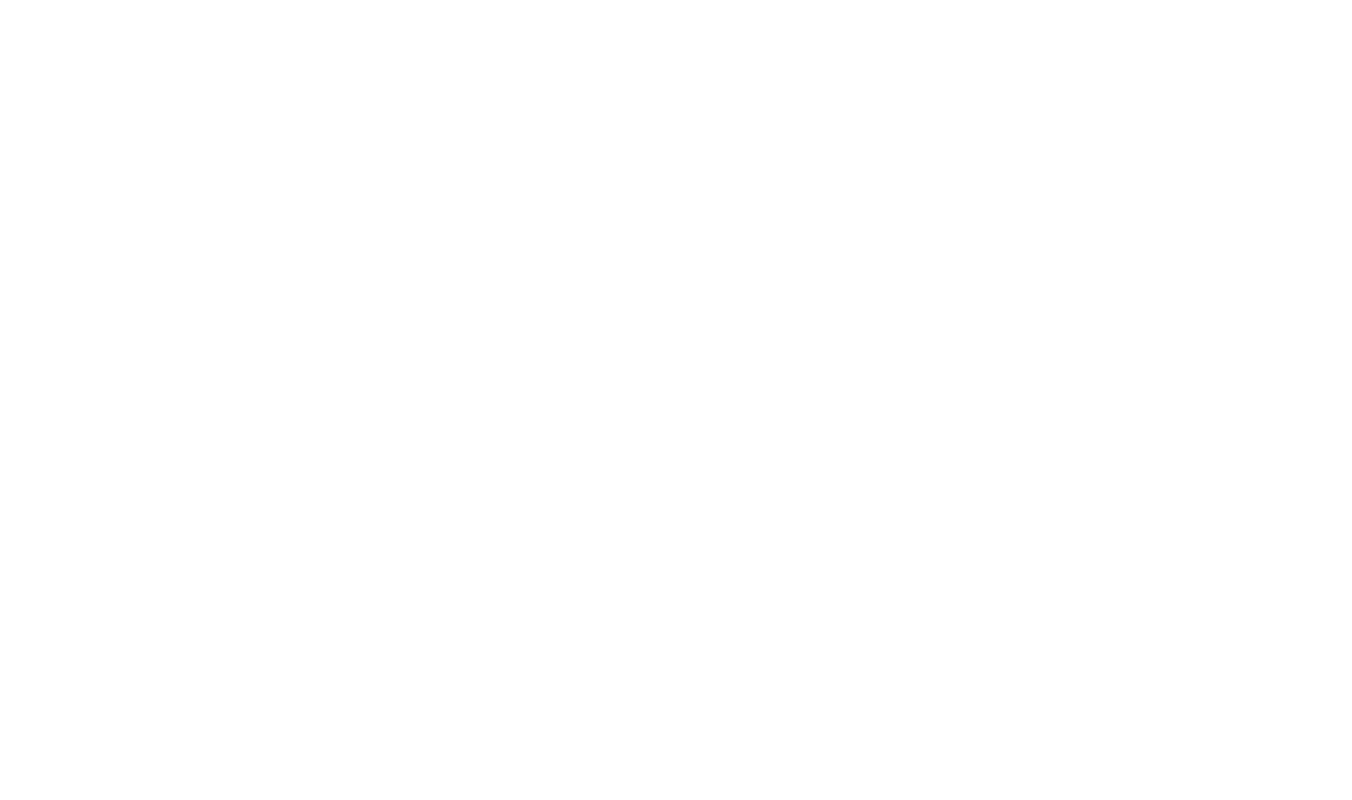
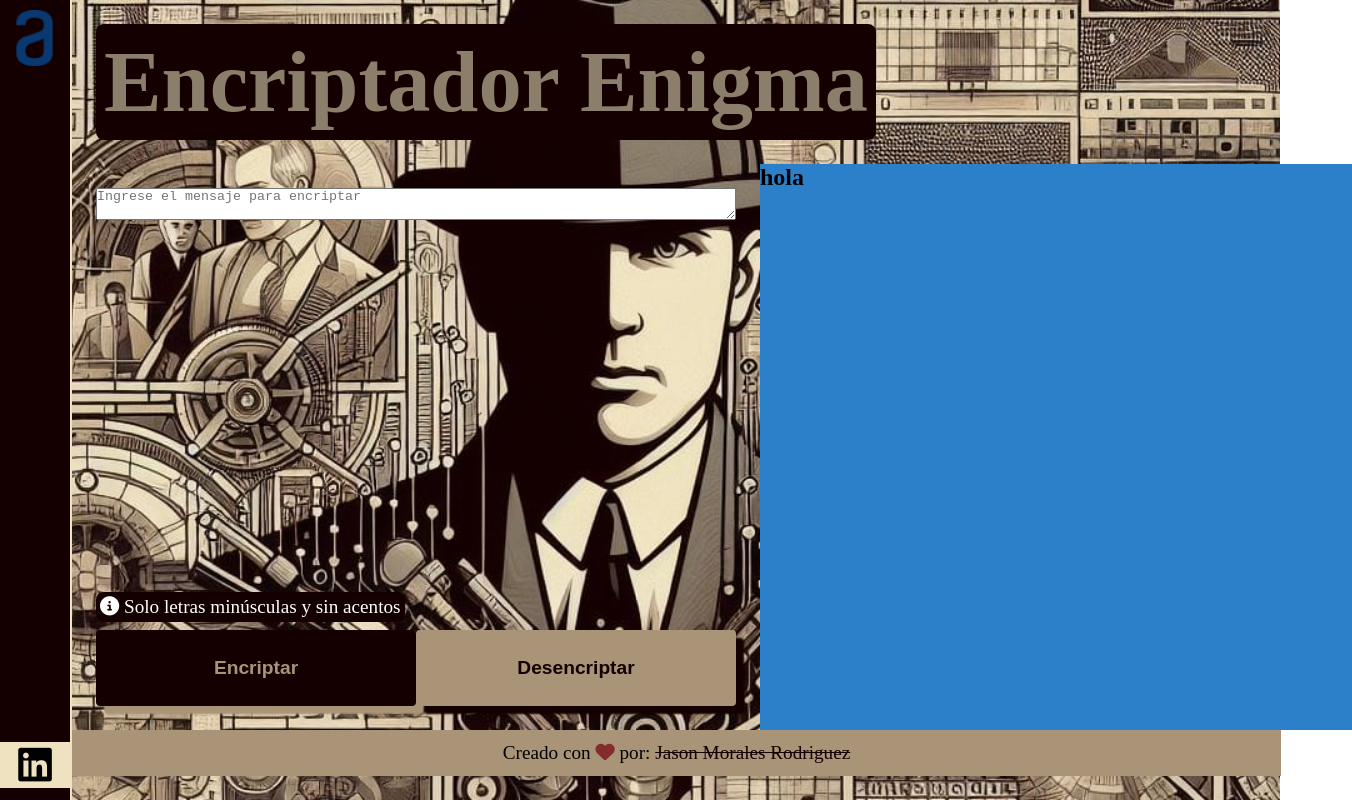
Before and after one commit to JasonMrR/encriptador-enigma, a plain HTML site: page index.html in a window 1280 px wide. Shown: the whole page, 1352 px wide, since content can reach past the window. Drawn offline with Linux system fonts and the light colour scheme.

Commit message:
Primera mitad del front-end terminada

```diff
--- /dev/null
+++ b/footer-styles.css
@@ -0,0 +1,22 @@
+.footer {
+  width: calc(100% - 71px);
+  background-color: var(--color-terciario);
+  text-align: center;
+  padding: 12px 0;
+  font-size: var(--texto-md);
+}
+
+.footer a {
+  color: var(--color-primario);
+  text-decoration: underline;
+  text-decoration-line: line-through;
+  transition: 0.3s ease-in-out;
+}
+
+.footer a:hover {
+  color: var(--color-secundario);
+}
+
+.footer i {
+  color: #842c2c;
+}
--- /dev/null
+++ b/header-styles.css
@@ -0,0 +1,48 @@
+
+.header {
+  width: 70px;
+  height: 100dvh;
+  background-color: var(--color-primario);
+  border-right: 2px solid var(--color-secundario);
+  overflow: hidden;
+  display: flex;
+  justify-content: space-between;
+  flex-direction: column;
+}
+
+.header figure {
+  width: 100%;
+  margin-top: 24px;
+}
+
+.header__logo {
+  width: 100%;
+  object-fit: cover;
+  transform: scale(2);
+}
+
+.header__links{
+  background-color: var(--color-secundario);
+  text-align: center;
+  margin-bottom: 12px;
+  list-style: none;
+}
+
+.header__link {
+  padding: 4px 0;
+  transition: 0.2s ease-in-out;
+}
+
+.header__link a {
+  font-size: var(--texto-xxl);
+  text-decoration: none;
+  color: black;
+  padding: 0;
+  display: flex;
+  align-items: center;
+  justify-content: center;
+}
+
+.header__link:hover{
+  transform: scale(1.05);
+}
--- a/index.html
+++ b/index.html
@@ -21,8 +21,52 @@
     <meta property="og:url" content="URL-de-la-página">
 
     <link rel="stylesheet" href="style.css">
+    <link rel="stylesheet" href="header-styles.css">
+    <link rel="stylesheet" href="footer-styles.css">
+    <link rel="stylesheet" href="https://cdnjs.cloudflare.com/ajax/libs/font-awesome/6.5.1/css/all.min.css" integrity="sha512-DTOQO9RWCH3ppGqcWaEA1BIZOC6xxalwEsw9c2QQeAIftl+Vegovlnee1c9QX4TctnWMn13TZye+giMm8e2LwA==" crossorigin="anonymous" referrerpolicy="no-referrer" />
   </head>
   <body class="body">
 
+
+    <header class="header">
+      <figure>
+        <img class="header__logo" src="assets/logo-alura.png" alt="Logo de la compañia alura"/>
+      </figure>
+      <ul class="header__links">
+        <li class="header__link">
+          <a href="https://www.linkedin.com/in/jason-morales-rodriguez-689a6427a" target="_blank">
+            <i class="fa-brands fa-linkedin"></i>
+          </a>
+        </li>
+      </ul>
+    </header>
+
+    <main class="main">
+      <h1 class="main__title">Encriptador Enigma</h1>
+      <section class="sections">
+        <section class="section__comandos">
+          <textarea class="comandos__mensaje" placeholder="Ingrese el mensaje para encriptar"></textarea>
+          <div class="comandos__botones">
+            <span><i class="fa-solid fa-circle-info"></i> Solo letras minúsculas y sin acentos</span>
+            <div class="botones">
+              <input class="boton boton__encriptar" type="button" class="comando__encriptar" value="Encriptar"/>
+              <input class="boton boton__desencriptar" type="button" class="comando__encriptar" value="Desencriptar"/>
+            </div>
+          </div>
+        </section>
+        <section class="section__resultados">
+          <h2>hola</h2>
+        </section>
+      </section>
+    </main>
+
+    <footer class="footer">
+      <p>Creado con <i class="fa-solid fa-heart"></i> por: <a href="https://www.linkedin.com/in/jason-morales-rodriguez-689a6427a" target="_blank">
+        Jason Morales Rodriguez
+      </a></p>
+    </footer>
+
+    <div class="background"></div>
+
   </body>
 </html>
--- a/style.css
+++ b/style.css
@@ -0,0 +1,120 @@
+:root {
+  --color-primario: #140001;
+  --color-secundario: #efe2c0;
+  --color-terciario: #a99477;
+  --texto-sm: 1rem;
+  --texto-md: 1.2rem;
+  --texto-lg: 1.4rem;
+  --texto-xl: 1.8rem;
+  --texto-xxl: 2.4rem;
+  --texto-xxxl: 3.2rem;
+}
+
+* {
+  margin: 0;
+  padding: 0;
+}
+
+.body {
+  display: flex;
+  flex-direction: column;
+  flex-wrap: wrap;
+  width: 100%;
+  height: 100dvh;
+  overflow: hidden;
+}
+
+.background {
+  width: 100%;
+  height: 100dvh;
+  z-index: -1;
+  position: fixed;
+  top: 0;
+  left: 0;
+  background-image: url("assets/Background.jpeg");
+  background-position: center;
+  background-repeat: no-repeat;
+  background-size: cover;
+}
+
+.main{
+  height: calc(100vh - 70px);
+  display: flex;
+  flex-direction: column;
+}
+
+.main__title{
+  width: max-content;
+  margin: 24px;
+  padding: 8px;
+  font-size: 5.4rem;
+  color: #8b7e6b;
+  text-shadow: black;
+  font-weight: bolder;
+  background-color: var(--color-primario);
+  border-radius: 8px;
+}
+
+.sections {
+  height: 100%;
+  display: grid;
+  grid-template-columns: 1fr 1fr;
+}
+
+.section__comandos{
+  display: flex;
+  justify-content:space-between;
+  flex-direction: column;
+  margin: 24px;
+}
+
+.comandos__botones{
+  display: flex;
+  flex-direction: column;
+}
+
+.botones{
+  margin-top: 8px;
+  display: flex;
+  justify-content: space-between;
+}
+
+.comandos__botones span {
+  font-size: var(--texto-md);
+  border-radius: 8px;
+  padding: 4px;
+  width: max-content;
+  background-color: var(--color-primario);
+  color: white;
+}
+
+.botones .boton {
+  border-radius: 4px;
+  width: 320px;
+  font-weight: bold;
+  font-size: var(--texto-md);
+  padding: 24px;
+  transition: 0.3s ease-in;
+}
+
+.botones .boton:hover {
+  filter: brightness(150%);
+}
+
+.boton__encriptar {
+  color: var(--color-terciario);
+  border: 3px solid var(--color-primario);
+  background-color: var(--color-primario);
+  box-shadow: 8px 8px 2px var(--color-terciario);
+}
+
+.boton__desencriptar {
+  color: var(--color-primario);
+  border: 3px solid var(--color-terciario);
+  background-color: var(--color-terciario);
+  box-shadow: 8px 8px 2px var(--color-primario);
+}
+
+.section__resultados{
+  background-color: rgb(44, 128, 201);
+}
```
Also changed, not shown: assets/Background.jpeg (added), assets/logo-alura.png (added).
